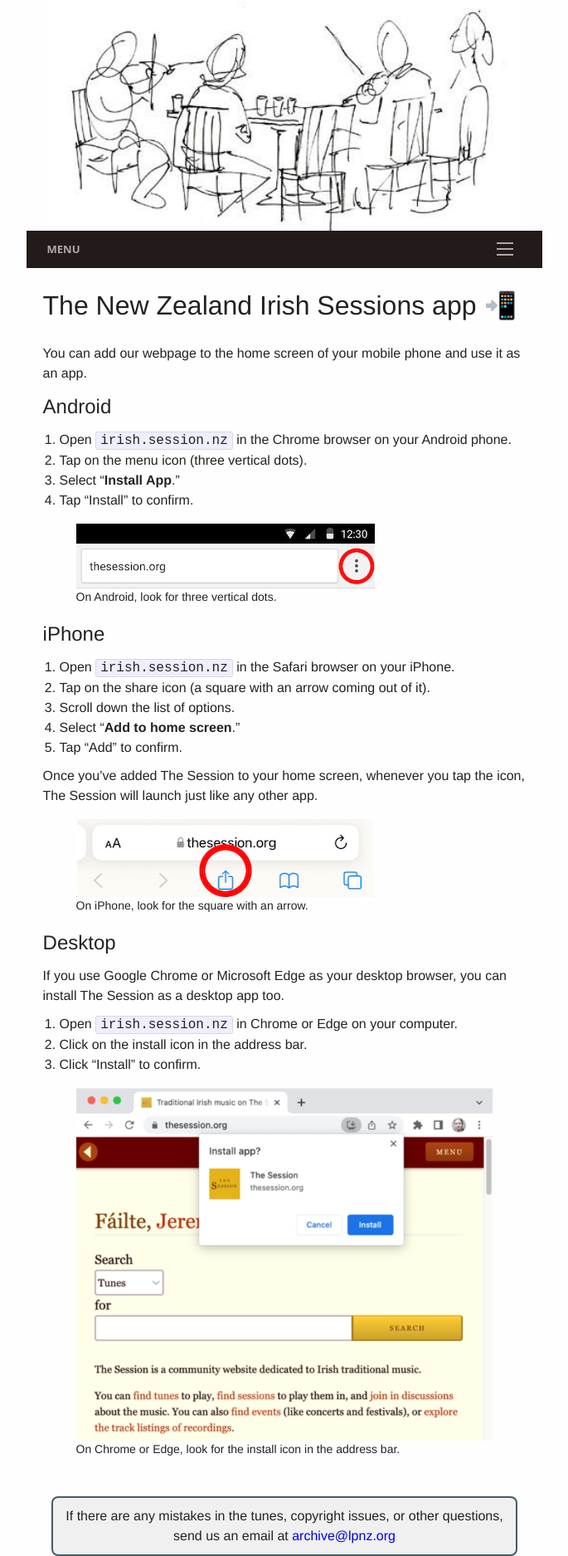
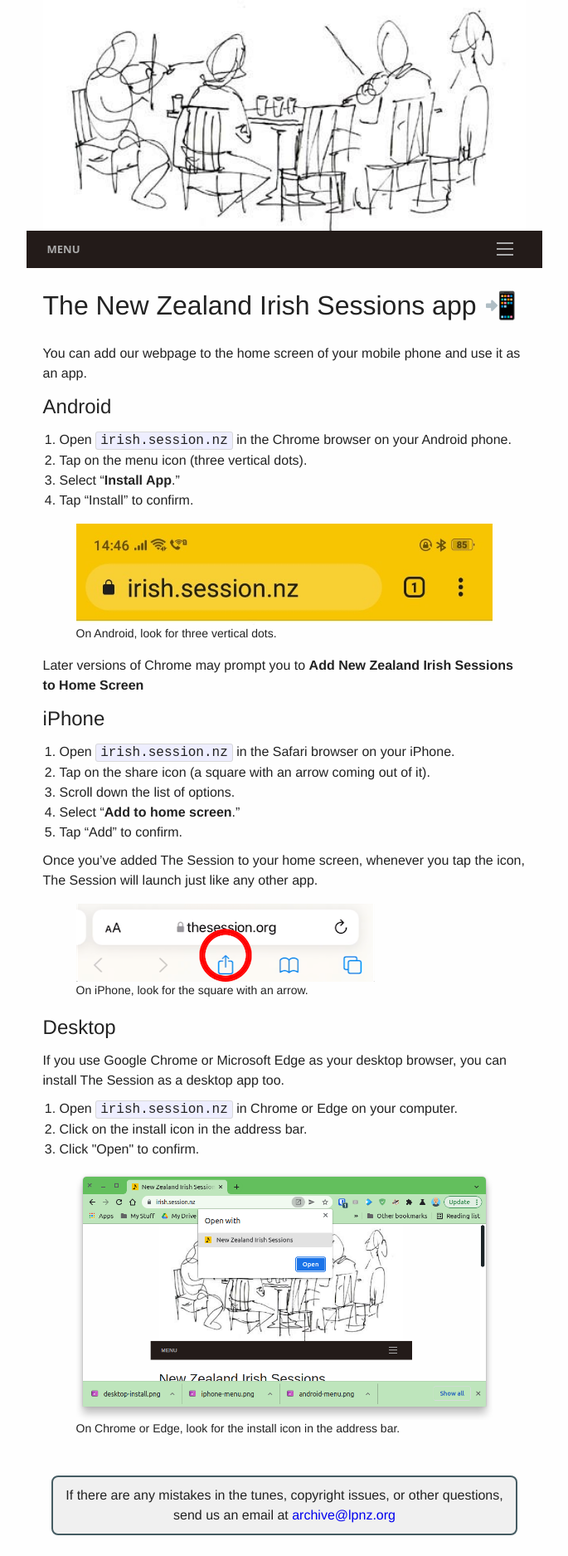
Before and after one commit to slow-session/irish.session.nz, a Jekyll site: the page built from app.md, in a window 1280 px wide. Shown: the whole page at 83% size, without its empty margins (297-982 px from the left). Built offline with Jekyll 4.4.1, drawn with Linux system fonts in a browser that asks for light colours; after the commit the page ends 1850 px from its top, so only the background shows below that.

Commit message:
modified:   app.md 	modified:   images/android-menu.png 	modified:   images/desktop-install.png

```diff
--- a/app.md
+++ b/app.md
@@ -23,6 +23,8 @@ permalink: /app/
 <img class="photo" src="/images/android-menu.png" alt="Tap on the menu icon in Chrome on Android.">
 <figcaption class="discrete">On Android, look for three vertical dots.</figcaption>
 </figure>
+
+<p>Later versions of Chrome may prompt you to <b>Add New Zealand Irish Sessions to Home Screen</b></p>
 </div><!-- /.secondary -->
 </div><!-- /.group -->
 
@@ -58,7 +60,7 @@ permalink: /app/
 <ol>
 <li>Open <code>irish.session.nz</code> in Chrome or Edge on your computer.</li>
 <li>Click on the install icon in the address bar.</li>
-<li>Click “Install” to confirm.</li>
+<li>Click "Open" to confirm.</li>
 </ol>
 
 <figure>
```
Also changed, not shown: images/android-menu.png, images/desktop-install.png.
